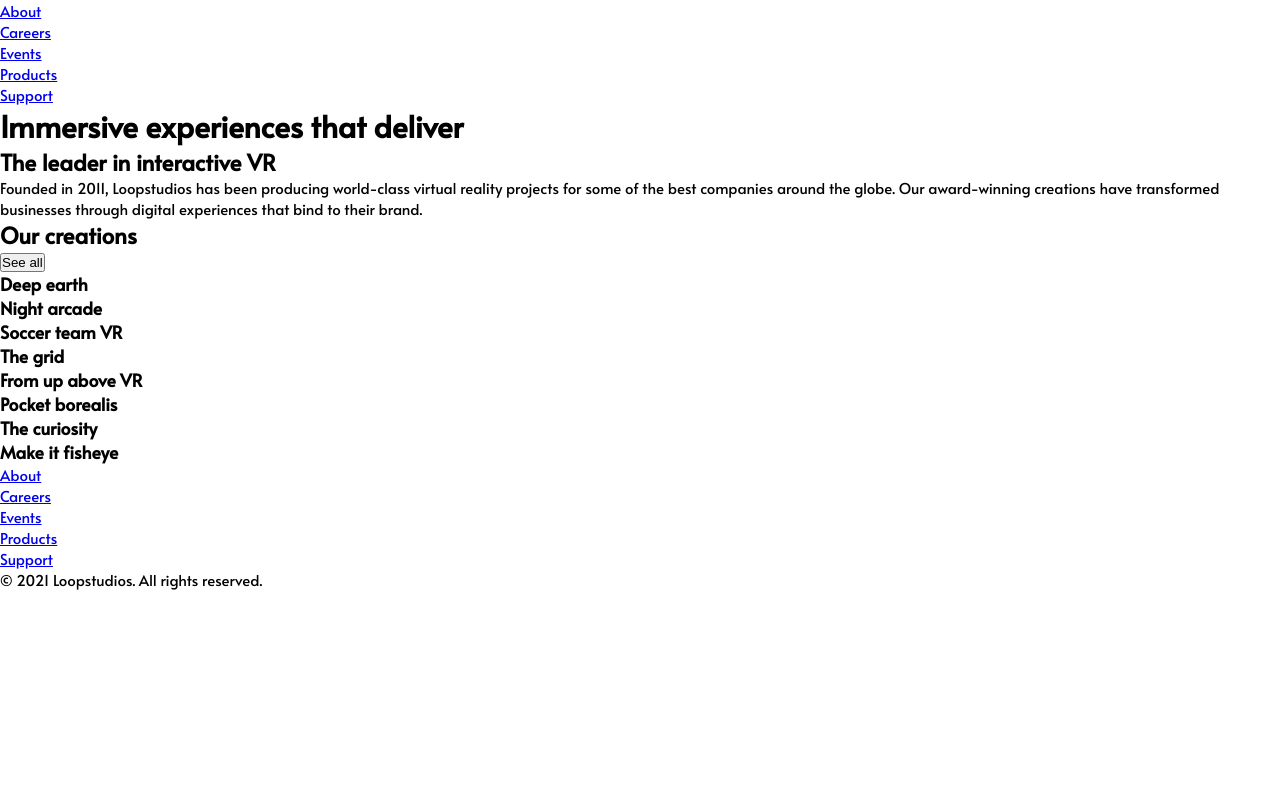
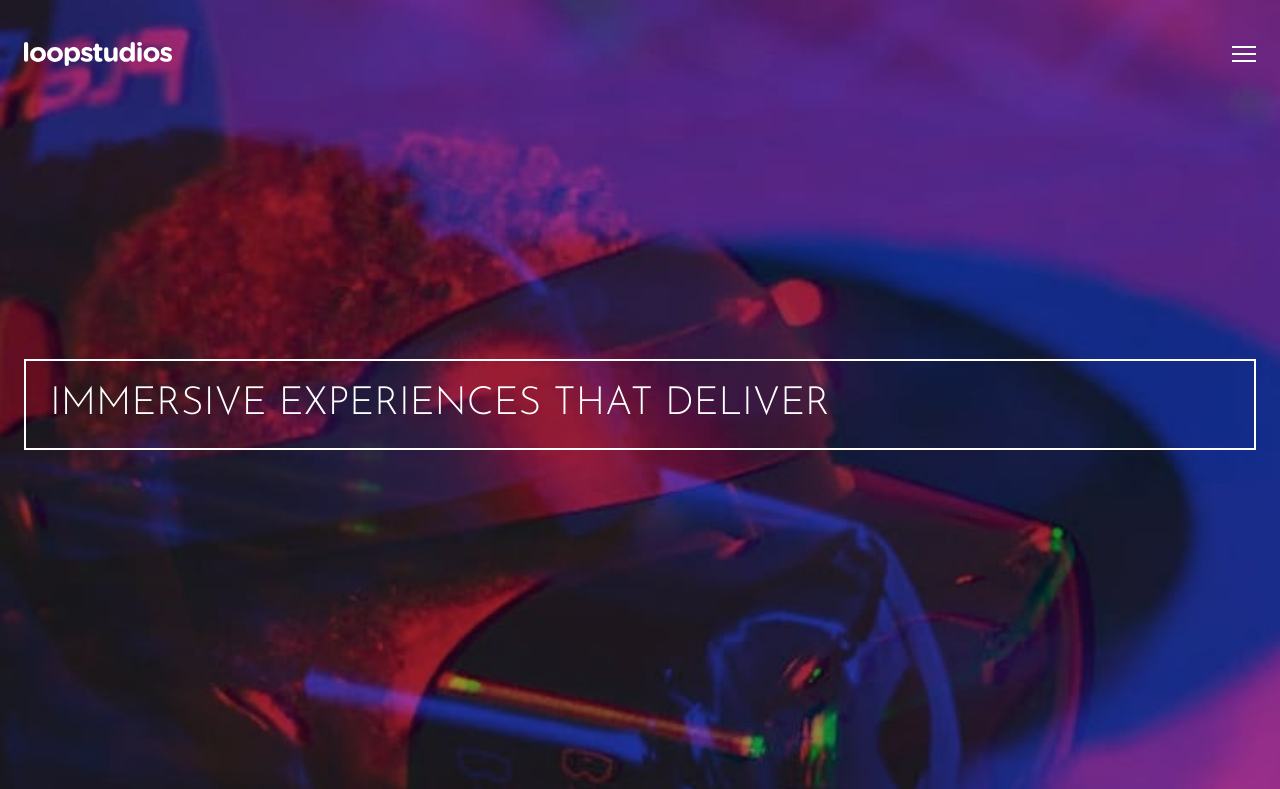
Before and after one commit to t-devl/loopstudios-landing-page, a plain HTML site: page index.html in a window 1280 px wide. Shown: the top 789 px of the page. Drawn offline with Linux system fonts and the light colour scheme.

Commit message:
Add header logo and nav toggle, style header

```diff
--- a/index.html
+++ b/index.html
@@ -13,17 +13,36 @@
     <title>Frontend Mentor | Loopstudios landing page</title>
   </head>
   <body>
-    <header>
-      <nav>
-        <ul>
-          <li><a href="#">About</a></li>
-          <li><a href="#">Careers</a></li>
-          <li><a href="#">Events</a></li>
-          <li><a href="#">Products</a></li>
-          <li><a href="#">Support</a></li>
-        </ul>
-      </nav>
-      <h1>Immersive experiences that deliver</h1>
+    <header class="header">
+      <div class="header__top">
+        <img class="header__logo" src="images/logo.svg" />
+        <nav class="header__nav">
+          <button class="header__nav-toggle">
+            <img
+              class="header__nav-toggle-icon"
+              src="images/icon-hamburger.svg"
+            />
+          </button>
+          <ul class="header__nav-list">
+            <li class="header__nav-item">
+              <a class="header__nav-link" href="#">About</a>
+            </li>
+            <li class="header__nav-item">
+              <a class="header__nav-link" href="#">Careers</a>
+            </li>
+            <li class="header__nav-item">
+              <a class="header__nav-link" href="#">Events</a>
+            </li>
+            <li class="header__nav-item">
+              <a class="header__nav-link" href="#">Products</a>
+            </li>
+            <li class="header__nav-item">
+              <a class="header__nav-link" href="#">Support</a>
+            </li>
+          </ul>
+        </nav>
+      </div>
+      <h1 class="header__title title">Immersive experiences that deliver</h1>
     </header>
     <section>
       <h2>The leader in interactive VR</h2>
--- a/style.css
+++ b/style.css
@@ -24,5 +24,49 @@ body {
 
 .title {
   font-family: "Josefin Sans", sans-serif;
+  font-weight: 300;
   text-transform: uppercase;
 }
+
+.header {
+  display: flex;
+  flex-direction: column;
+  height: 100vh;
+  padding: 2.6rem 1.5rem 3.6rem;
+  background-image: url("images/mobile/image-hero.jpg");
+  background-size: cover;
+}
+
+.header__top {
+  display: flex;
+  justify-content: space-between;
+  align-items: center;
+}
+
+.header__logo {
+  width: 148px;
+}
+
+.header__nav-toggle {
+  display: flex;
+  background: none;
+  border: none;
+}
+
+.header__nav-list {
+  display: none;
+  list-style: none;
+}
+
+.header__nav-link {
+  text-decoration: none;
+  color: white;
+}
+
+.header__title {
+  padding: 1.5rem;
+  margin: auto 0;
+  border: 2px solid var(--white);
+  color: var(--white);
+  font-size: 2.6em;
+}
```
